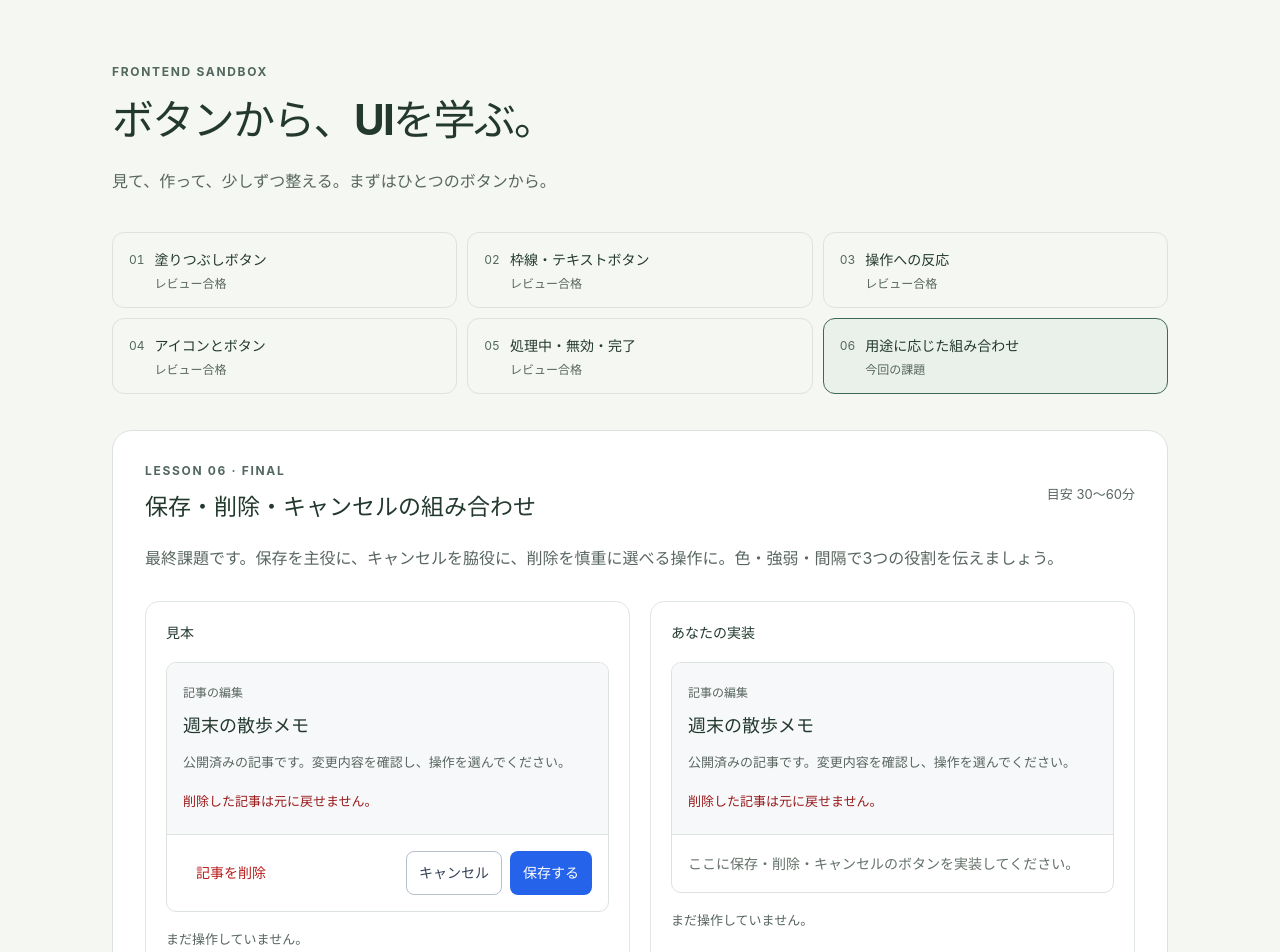
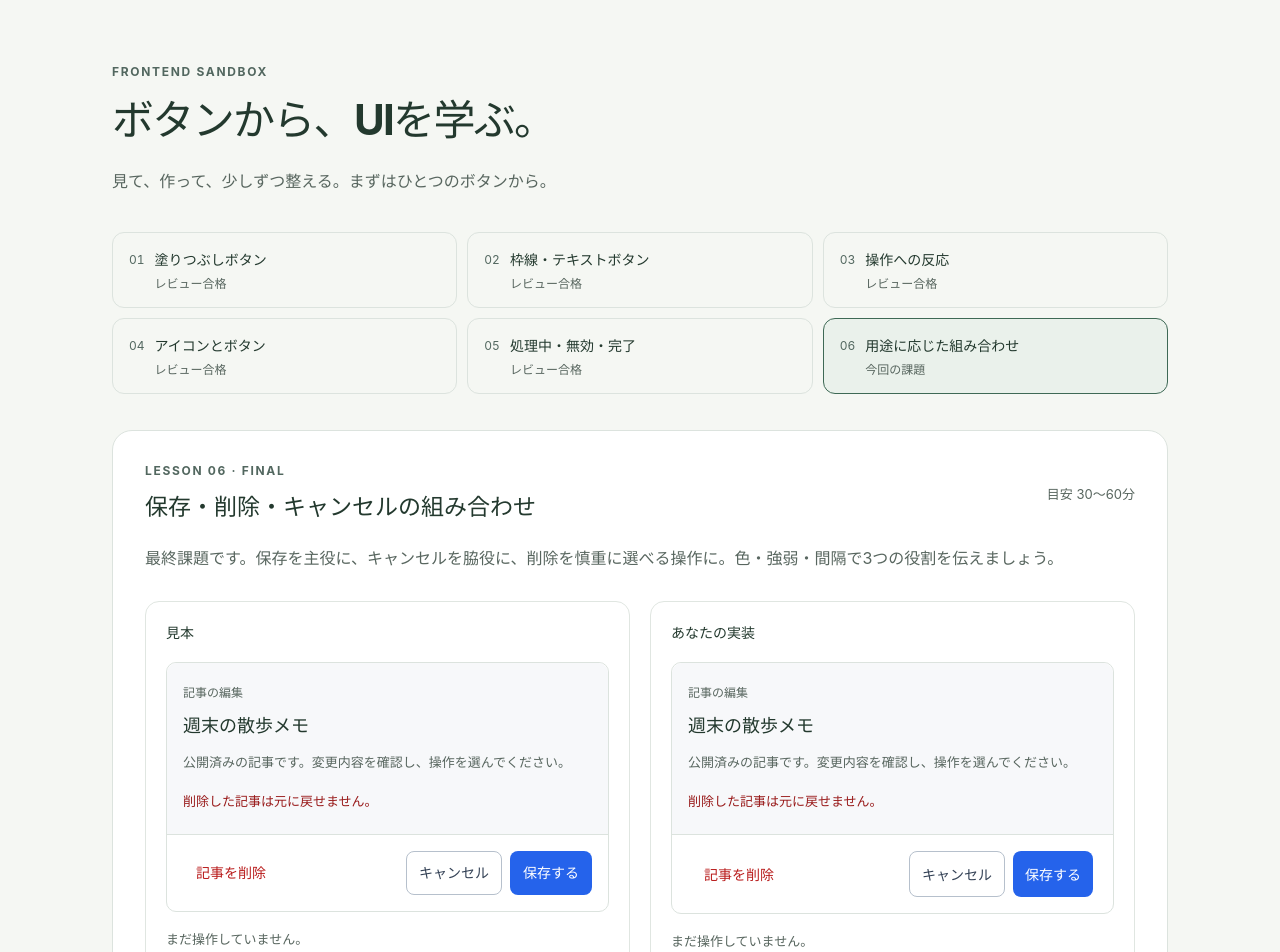
Before and after one commit to cry999/frontend-sandbox, a React (Vite) app: page / in a window 1280 px wide. Shown: the top 952 px of the page. Built offline with nearby package versions, Linux system fonts and the light colour scheme.

Commit message:
exercise: complete lesson 06

```diff
--- a/src/exercises/06-action-combinations/ActionCombinationsExercise.css
+++ b/src/exercises/06-action-combinations/ActionCombinationsExercise.css
@@ -1,2 +1,84 @@
 /* 第6回のボタンと配置をここに書いてください。クラス名は lesson-six- などで区別します。 */
-.lesson-six-placeholder { margin: 0; color: #637168; font-size: 14px; line-height: 1.8; }
+.lesson-six-placeholder {
+  margin: 0;
+  color: #637168;
+  font-size: 14px;
+  line-height: 1.8;
+}
+
+button.btn-6 {
+  font-size: 14px;
+  font-weight: 600;
+
+  border: none;
+  border-radius: 8px;
+  padding: 12px 12px;
+  margin: 0 4px;
+
+  background-color: transparent;
+
+  &:hover {
+    cursor: pointer;
+  }
+
+  &:active {
+    position: relative;
+    top: 1px;
+  }
+
+  &:focus-visible {
+    outline: solid 3px #2563eb;
+    outline-offset: 3px;
+  }
+}
+
+div.btn-6-container {
+  display: flex;
+  flex-wrap: wrap;
+  gap: 20px;
+  white-space: nowrap;
+}
+
+div.btn-6-safety-container {
+  margin-left: auto;
+
+  display: flex;
+}
+
+button.btn-6-primary {
+  background-color: #2563eb;
+  color: #ffffff;
+
+  &:hover {
+    background-color: #1d4ed8;
+  }
+
+  &:active {
+    background-color: #1e40af;
+  }
+}
+
+button.btn-6-secondary {
+  color: #334155;
+  border: solid #b6c0cc 1px;
+
+  &:hover {
+    background-color: #f1f5f9;
+  }
+
+  &:active {
+    background-color: #e2e8f0;
+  }
+}
+
+button.btn-6-danger {
+  color: #b91c1c;
+
+  &:hover {
+    background-color: #fef2f2;
+  }
+
+  &:active {
+    background-color: #fee2e2;
+  }
+}
--- a/src/exercises/06-action-combinations/ActionCombinationsExercise.tsx
+++ b/src/exercises/06-action-combinations/ActionCombinationsExercise.tsx
@@ -3,7 +3,12 @@ import './ActionCombinationsExercise.css'
 
 // props.onSave / props.onCancel / props.onDelete は操作結果を表示する関数です。
 // この案内文を、3つのボタンと配置用の要素に置き換えてください。
-export default function ActionCombinationsExercise(props: ActionExerciseProps) {
-  void props
-  return <p className="lesson-six-placeholder">ここに保存・削除・キャンセルのボタンを実装してください。</p>
+export default function ActionCombinationsExercise({ onSave, onCancel, onDelete }: ActionExerciseProps) {
+  return <div className="btn-6-container">
+    <button className="btn-6 btn-6-danger" type="button" onClick={onDelete}>記事を削除</button>
+    <div className="btn-6-safety-container">
+      <button className="btn-6 btn-6-secondary" type="button" onClick={onCancel}>キャンセル</button>
+      <button className="btn-6 btn-6-primary" type="button" onClick={onSave}>保存する</button>
+    </div>
+  </div>
 }
```
Also changed, not shown: practice/plan.md (+1 -1 lines), src/exercises/06-action-combinations/README.md.
